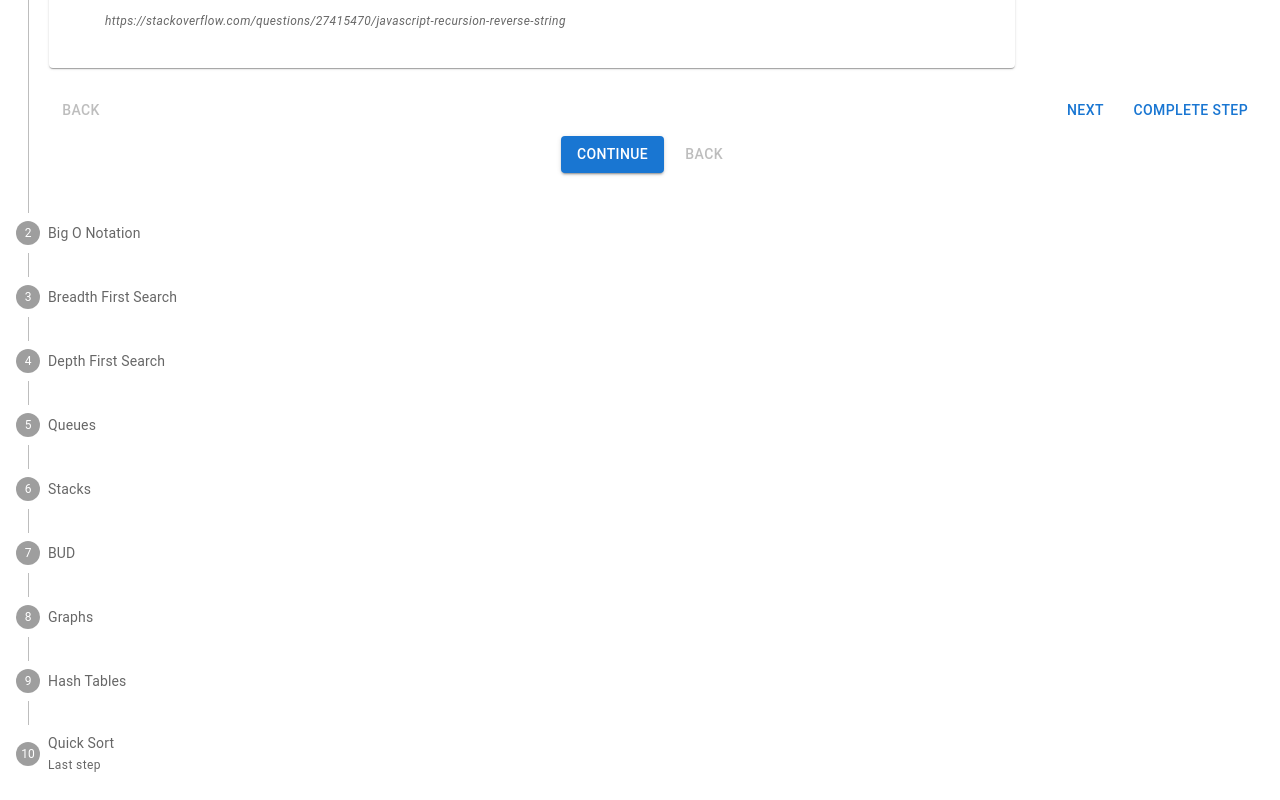
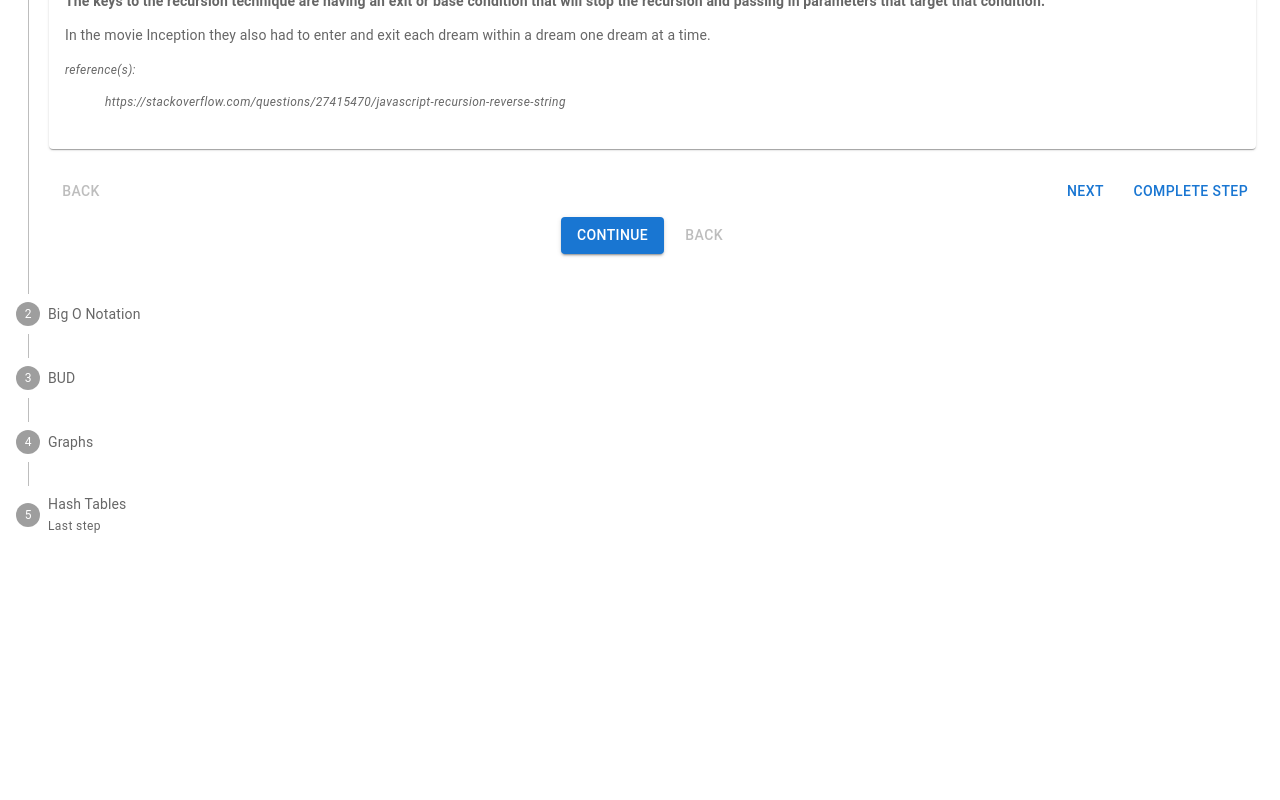
Before and after one commit to stmu009/algotips, a React (Create React App) app: page / in a window 1280 px wide. Shown: the part 1422-2222 px from the top of the page. After the commit the page ends 1999 px from the top, so only its background shows below. Built offline with nearby package versions, Linux system fonts and the light colour scheme.

Commit message:
style change for mobile

```diff
--- a/src/components/Tip/Tip.js
+++ b/src/components/Tip/Tip.js
@@ -20,11 +20,10 @@ const Tip = (props) => {
 
 
     return (
-        <Card sx={{ width: "80%" }}>
+        <Card>
             <CardHeader title={sectionLabel} /* subheader="subheader for multiple questions in the same section"*/ />
             {media &&
-                <CardMedia component="img"
-                //height="194"
+                <CardMedia component="img" height="10%"
                 image={media} alt="Random" />}
             {mediaReference &&
                 <Typography variant="caption">
--- a/src/components/VerticalStepper/VerticalStepper.js
+++ b/src/components/VerticalStepper/VerticalStepper.js
@@ -31,10 +31,12 @@ export default function VerticalLinearStepper() {
     };
 
     return (
-        <Box sx={{ minWidth: 600 }}>
-            <Stepper activeStep={activeStep} orientation="vertical">
+        <Box
+        sx={{ minWidth: "100vw" }}
+        >
+            <Stepper activeStep={activeStep} orientation="vertical" sx={{ padding: "1rem" }}>
                 {steps.map((step, index) => (
-                    <Step key={step.label}>
+                    <Step key={step.label} >
                         <StepLabel
                             optional={
                                 index === steps.length - 1 ? (
--- a/src/data/tips.js
+++ b/src/data/tips.js
@@ -122,18 +122,18 @@ console.log('reverse('something'):', reverse('something'))
       {},
     ],
   },
-  "Breadth First Search": {
+  // "Breadth First Search": {
 
-  },
-  "Depth First Search": {
+  // },
+  // "Depth First Search": {
 
-  },
-  Queues: {
+  // },
+  // Queues: {
 
-  },
-  Stacks: {
+  // },
+  // Stacks: {
 
-  },
+  // },
   BUD: {
 
   },
@@ -143,9 +143,9 @@ console.log('reverse('something'):', reverse('something'))
   "Hash Tables": {
 
   },
-  "Quick Sort": {
+  // "Quick Sort": {
 
-  },
+  // },
 };
 
 export default tips;
```
